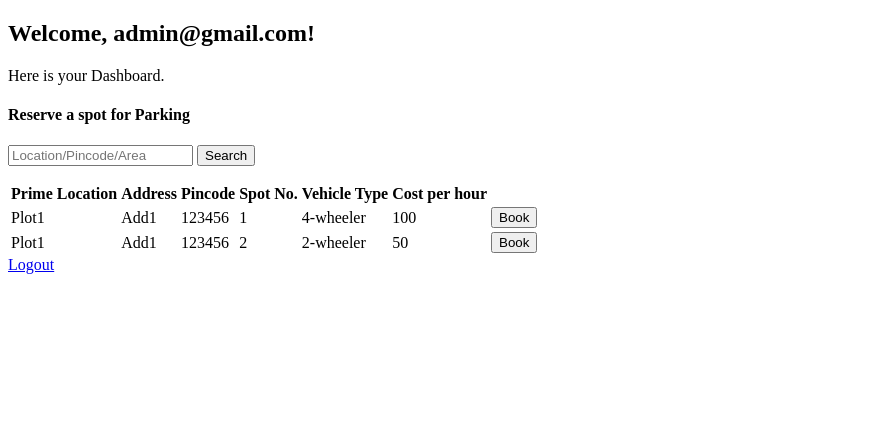
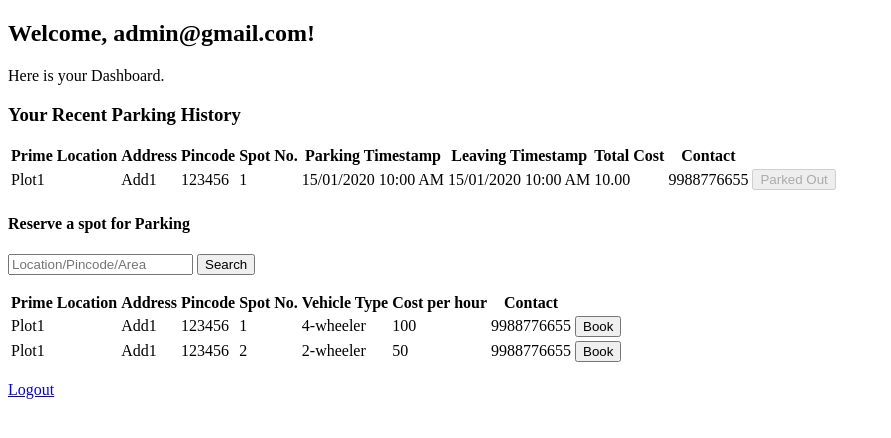
Before and after one commit to singhrishiranjan/mad1-vehicle-parking-app, a Flask app: template templates/dashboard.html in a window 1280 px wide. Shown: the top 438 px of the page, without its empty margins (0-891 px from the left). Run offline with Flask 3, Linux system fonts and the light colour scheme; the template is opened without the code that fills it: values that come from a table or form of the project are taken from there, others are empty; tables that the repository leaves empty hold one stand-in row (values such as "Sample post").

Commit message:
Added Parking History in User Dashboard and Release Parking Functionality

```diff
--- a/app.py
+++ b/app.py
@@ -19,7 +19,7 @@ db = SQLAlchemy(app)
 class User(db.Model):
     # Class Variables
     id  = db.Column(db.Integer, primary_key = True, autoincrement = True)
-    email = db.Column(EmailType, unique=True, nullable=False)
+    email = db.Column(EmailType, nullable=False)
     password = db.Column(db.String(150), nullable = False)
     name = db.Column(db.String(100))
     phone = db.Column(db.String(10))
@@ -42,8 +42,6 @@ class ParkingLot(db.Model):
     address = db.Column(db.String(255), nullable=False)
     pincode = db.Column(db.String(10), nullable=False)
     contact_number = db.Column(db.String(15))
-    description = db.Column(db.Text)
-    image_url = db.Column(db.String(255))
     is_active = db.Column(db.Boolean, default=True)
     spots = db.relationship('ParkingSpot', back_populates='lot')
     def __repr__(self):
@@ -54,7 +52,6 @@ class ParkingSpot(db.Model):
     lot_id = db.Column(db.Integer, db.ForeignKey('parking_lot.id'), nullable=False)
     spot_number = db.Column(db.String(10), nullable=False) # like 'A1'
     price_per_hour = db.Column(db.Integer, nullable=False, default=0)
-    status = db.Column(db.String(1), default='A')  # 'A' for available, 'O' for occupied
     vehicle_type = db.Column(db.String(20), default='4-wheeler')  # Can be '2-wheeler' etc.
     is_reserved = db.Column(db.Boolean, default=False)
     lot = db.relationship('ParkingLot', back_populates='spots')
@@ -94,13 +91,20 @@ class SecureModelView(ModelView):
 
 class UserAdmin(SecureModelView):
     column_list = ['id', 'email', 'name', 'is_admin']
+    form_columns = ['email', 'password', 'name', 'phone', 'address', 'pincode', 'is_admin']
+    can_create = True
+    can_edit = False
+    can_delete = True
+    column_sortable_list = ['id', 'name', 'is_admin']
+    column_searchable_list = ['id', 'name', 'phone', 'address', 'pincode']
+    column_default_sort = 'id'
 
 class ParkingLotAdmin(SecureModelView):
     column_list = ['id', 'prime_location_name', 'address', 'pincode', 'contact_number', 'is_active']
 
 class ParkingSpotAdmin(SecureModelView):
-    column_list = ['id', 'lot', 'spot_number','price_per_hour', 'status', 'vehicle_type', 'is_reserved']
-    form_columns = ['lot', 'spot_number', 'price_per_hour', 'status', 'vehicle_type', 'is_reserved']
+    column_list = ['id', 'lot', 'spot_number','price_per_hour', 'vehicle_type', 'is_reserved']
+    form_columns = ['lot', 'spot_number', 'price_per_hour', 'vehicle_type', 'is_reserved']
 
     # Use form_ajax_refs for the relationship field
     form_ajax_refs = {
@@ -213,7 +217,14 @@ def dashboard():
         return redirect(url_for('login'))
 
     user = User.query.filter_by(email=session['email']).first()
-    return render_template('dashboard.html', user=user)
+    history = Reservation.query.join(User).filter(User.email == session['email']).all()
+    return render_template('dashboard.html', user=user, history =history)
+
+
+
+
+
+
 
 @app.route('/search', methods = ['GET','POST'])
 def search():
@@ -233,7 +244,8 @@ def search():
                 )
             ).limit(10).all()
 
-        return render_template("dashboard.html", user = user, results = results)
+            history = Reservation.query.join(User).filter(User.email == session['email']).all()
+            return render_template("dashboard.html", user=user, results=results, history=history)
 
 @app.route('/booking-confirmation', methods = ['POST', 'GET'])
 def booking_confirmation():
@@ -243,10 +255,6 @@ def booking_confirmation():
         user = User.query.filter_by(email=session['email']).first()
         if spot and user:
             return render_template('booking.html', spot=spot)
-        else:
-            return "Invalid spot", 400
-
-    return redirect(url_for('dashboard'), user=user)
 
 @app.route('/bookspot', methods=['POST'])
 def bookspot():
@@ -267,7 +275,30 @@ def bookspot():
         spot.is_reserved = True
         db.session.add(reservation)
         db.session.commit()
-        return redirect(url_for('dashboard'))
+        history = Reservation.query.join(User).filter(User.email == session['email']).all()
+        return render_template("dashboard.html", user=user, history=history)
+
+@app.route('/release', methods = ['POST'])
+def release():
+    if 'email' not in session:
+        return redirect(url_for('login'))
+
+    reservation_id = request.form.get('reservation_id')
+    reservation = Reservation.query.filter(Reservation.id == reservation_id).first()
+    spot = ParkingSpot.query.filter(ParkingSpot.id == reservation.spot_id).first()
+    user = User.query.filter_by(email=session['email']).first()
+    parking_timestamp = reservation.parking_timestamp
+    leaving_timestamp = datetime.now()
+    hours_parked = (leaving_timestamp - parking_timestamp).total_seconds() / 3600
+
+    if user and reservation:
+        spot.is_reserved = False
+        reservation.leaving_timestamp = leaving_timestamp
+        reservation.total_cost = spot.price_per_hour * hours_parked
+        db.session.commit()
+        history = Reservation.query.join(User).filter(User.email == session['email']).all()
+        return render_template("dashboard.html", user=user, history=history)
+
 
 
 if __name__ == '__main__':
--- a/templates/booking.html
+++ b/templates/booking.html
@@ -29,7 +29,7 @@
 
             <button type="submit">Submit</button>
         </form>
-        <p>Click <a href="dashboard.html">here</a> to view all bookings.</p>
+        <p>Click <a href="{{url_for('dashboard')}}">here</a> to view all bookings.</p>
 
     </body>
 </html>
--- a/templates/dashboard.html
+++ b/templates/dashboard.html
@@ -8,12 +8,70 @@
         Here is your Dashboard. <br>
 
         <p>
+            <h3>
+                Your Recent Parking History
+            </h3>
+
+            <table>
+                <thead>
+                    <tr>
+                        <th>Prime Location</th>
+                        <th>Address</th>
+                        <th>Pincode</th>
+                        <th>Spot No.</th>
+                        <th>Parking Timestamp</th>
+                        <th>Leaving Timestamp</th>
+                        <th>Total Cost</th>
+                        <th>Contact</th>
+                    </tr>
+                </thead>
+                <tbody>
+                    {% if history %}
+                    {%for item in history%}
+                    <tr>
+                        <td>{{ item.spot.lot.prime_location_name }}</td>
+                        <td>{{ item.spot.lot.address }}</td>
+                        <td>{{ item.spot.lot.pincode }}</td>
+                        <td>{{ item.spot.spot_number }}</td>
+                        <td>{{ item.parking_timestamp.strftime('%d/%m/%Y %I:%M %p') }}</td>
+                        <td>{{ item.leaving_timestamp.strftime('%d/%m/%Y %I:%M %p') if item.leaving_timestamp else 'Active' }}</td>
+                        <td>
+                            {% if item.total_cost %}
+                                {{ "%.2f"|format(item.total_cost) }}
+                            {% else %}
+                                Not calculated
+                            {% endif %}
+                        </td>
+                        <td>{{ item.spot.lot.contact_number }}</td>
+                        <td>
+                            {% if not item.leaving_timestamp %}
+                            <form method = "POST" action = "{{ url_for('release') }}">
+                                <input type = 'hidden' name = 'reservation_id' value = "{{ item.id }}">
+                                <button type = 'submit'> Release </button>
+                            </form>
+                            {% else %}
+                            <button disabled> Parked Out </button>
+                            {% endif %}
+                        </td>
+                    </tr>
+
+                    {% endfor %}
+                    {% endif %}
+                </tbody>
+            </table>
+
+
+        </p>
+
+        <p>
             <h4>Reserve a spot for Parking</h4>
             <form id="spot_search" action = "{{url_for('search')}}" method="GET">
                 <input type = "text" id = "search" placeholder="Location/Pincode/Area" name = "query" required>
                 <input type = "submit" value = "Search">
             </form>
         </p>
+
+        <p>
             {% if results is defined %}
                 <table>
                     <thead>
@@ -24,6 +82,7 @@
                             <th>Spot No.</th>
                             <th>Vehicle Type</th>
                             <th>Cost per hour</th>
+                            <th>Contact</th>
                         </tr>
                     </thead>
                     <tbody>
@@ -36,7 +95,9 @@
                                 <td>{{ result.spot_number }}</td>
                                 <td>{{ result.vehicle_type }}</td>
                                 <td>{{ result.price_per_hour }}</td>
-                                <td><form method="POST" action="{{ url_for('booking_confirmation') }}">
+                                <td>{{ result.lot.contact_number }}</td>
+                                <td>
+                                    <form method="POST" action="{{ url_for('booking_confirmation') }}">
                                         <input type="hidden" name="spot_id" value="{{ result.id }}">
                                         <button type="submit">Book</button>
                                     </form></td>
@@ -48,7 +109,7 @@
                     </tbody>
                 </table>
             {% endif %}
-
+        </p>
 
         <a href="{{ url_for('logout') }}">Logout</a>
     </body>
```
Also changed, not shown: instance/data.db, 1 other file.
